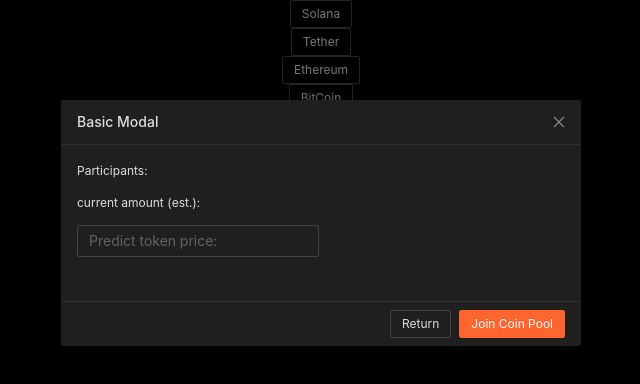
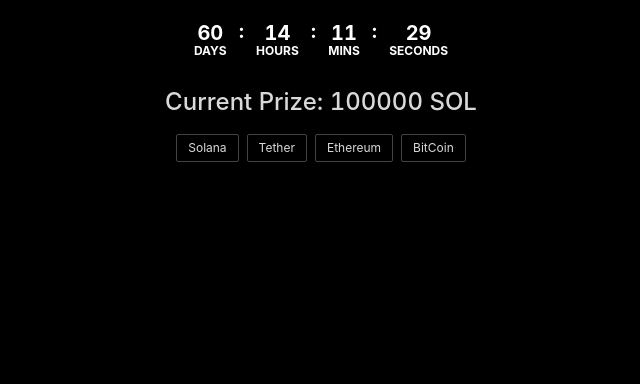
Before and after one commit to jessicateocw/CoinWarSample, a React (Create React App) app: page /game in a window 1280 px wide. Shown: the top 384 px of the page, without its empty margins (319-959 px from the left). Built offline with nearby package versions, Linux system fonts and the light colour scheme.

Commit message:
Adding fake game json, countdown and countdown results

```diff
--- a/src/page/Game.tsx
+++ b/src/page/Game.tsx
@@ -1,5 +1,6 @@
 import { Button, Input, message, Modal, Space } from "antd";
 import React, { useEffect, useState } from "react";
+import { CountdownTimer } from "./component/Timer";
 
 interface PoolData {
   poolName: string;
@@ -15,9 +16,24 @@ var datajson = [
   { poolName: "BitCoin", userGroup: ["userAdd"], totalAmount: 100 },
 ];
 
+//TODO: Should called from DB
+var game = {
+  id: 0,
+  // stringy Json type of startTime
+  startTime: "2022-07-26T07:46:36.611Z",
+  endTime: "2022-10-06T07:46:36.611Z",
+  prizeAmount: "100000 SOL",
+};
+
 const Game = () => {
+  var defaultPool: PoolData = {
+    poolName: "",
+    userGroup: [],
+    totalAmount: 0,
+  };
+  const [currentPool, setCurrentPool] = useState(defaultPool);
   const [predictionValue, setPredictionValue] = useState("");
-  const [isModalVisible, setIsModalVisible] = useState(true);
+  const [isModalVisible, setIsModalVisible] = useState(false);
   const [loading, setLoading] = useState(false);
 
   const success = () => {
@@ -36,11 +52,13 @@ const Game = () => {
     handleOk();
   };
 
+  //Functions for the Modal Pop up.
   const handleChange = (e: React.ChangeEvent<HTMLInputElement>) => {
     const { value: inputValue } = e.target;
     e.preventDefault();
     setPredictionValue(inputValue);
   };
+
   const handleOk = () => {
     setLoading(true);
     setTimeout(() => {
@@ -53,22 +71,32 @@ const Game = () => {
     setIsModalVisible(false);
   };
 
+  //Function to show Modal and Set Current Pool Selection
+  const handlePoolSelection = (pool: PoolData) => {
+    setIsModalVisible(true);
+    setCurrentPool(pool);
+  };
+
   return (
     <div id="status">
+      <CountdownTimer target={game.endTime} />
+      <h1>Current Prize: {game.prizeAmount} </h1>
+      <Space>
         {datajson.map((pool: PoolData, index: number) => (
           <div>
             <Button
               onClick={() => {
-              setIsModalVisible(true);
+                handlePoolSelection(pool);
               }}
             >
               {pool.poolName}
             </Button>
           </div>
         ))}
+      </Space>
 
       <Modal
-        title="Basic Modal"
+        title={currentPool.poolName}
         visible={isModalVisible}
         onOk={handleOk}
         onCancel={handleCancel}
@@ -87,8 +115,8 @@ const Game = () => {
         ]}
       >
         {/* <div className={styles.solana_coin} /> */}
-        <p>Participants: {}</p>
-        <p>current amount (est.): {}</p>
+        <p>Participants: {currentPool.userGroup.length}</p>
+        <p>current amount (est.): {currentPool.totalAmount}</p>
         <Space direction="vertical">
           <Input
             size="large"
--- /dev/null
+++ b/src/page/Winner.tsx
@@ -0,0 +1,59 @@
+import { Button, Modal } from "antd";
+import React, { useEffect, useState } from "react";
+
+const Winner = () => {
+  const [isModalVisible, setIsModalVisible] = useState(true);
+  const [loading, setLoading] = useState(false);
+  const [isWinner, setIsWinner] = useState(false);
+
+  //Functions for the Modal Pop up.
+  const handleOk = () => {
+    setLoading(true);
+    setTimeout(() => {
+      setLoading(false);
+      setIsModalVisible(false);
+    }, 3000);
+  };
+
+  const handleCancel = () => {
+    setIsModalVisible(false);
+  };
+
+  return (
+    <div id="winner">
+      <Button
+        onClick={() => {
+          setIsModalVisible(true);
+        }}
+        disabled={isWinner}
+      >
+        Claim reward!
+      </Button>
+      <Modal
+        title="Welcome Winner"
+        visible={isModalVisible}
+        onOk={handleOk}
+        onCancel={handleCancel}
+        footer={[
+          <Button key="back" onClick={handleCancel}>
+            Return
+          </Button>,
+          <Button
+            key="submit"
+            type="primary"
+            loading={loading}
+            onClick={handleOk}
+          >
+            Collect
+          </Button>,
+        ]}
+      >
+        {/* <div className={styles.solana_coin} /> */}
+        <p>Winner Gets this POP UP </p>
+        <p>Lucky you!!! Collect your prize</p>
+      </Modal>
+    </div>
+  );
+};
+
+export default Winner;
--- /dev/null
+++ b/src/page/component/Timer.tsx
@@ -0,0 +1,58 @@
+import React from "react";
+import { useCountdown } from "./useCountdown";
+import "../../styles/Countdown.css";
+import Winner from "../Winner";
+
+const CountdownTimer = ({ target }: any) => {
+  const [days, hours, minutes, seconds] = useCountdown(target);
+
+  if (days + hours + minutes + seconds <= 0) {
+    return <GameEnd />;
+  } else {
+    return (
+      <ShowCounter
+        days={days}
+        hours={hours}
+        minutes={minutes}
+        seconds={seconds}
+      />
+    );
+  }
+};
+
+const ShowCounter = ({ days, hours, minutes, seconds }: any) => {
+  return (
+    <div className="show-counter">
+      <a className="countdown-link">
+        <DateTimeDisplay value={days} type={"Days"} isDanger={days <= 3} />
+        <p>:</p>
+        <DateTimeDisplay value={hours} type={"Hours"} isDanger={false} />
+        <p>:</p>
+        <DateTimeDisplay value={minutes} type={"Mins"} isDanger={false} />
+        <p>:</p>
+        <DateTimeDisplay value={seconds} type={"Seconds"} isDanger={false} />
+      </a>
+    </div>
+  );
+};
+
+const GameEnd = () => {
+  return (
+    <div className="expired-notice">
+      <span>Game END !!!</span>
+      <p>Winners collect your prize.</p>
+      <Winner />
+    </div>
+  );
+};
+
+const DateTimeDisplay = ({ value, type, isDanger }: any) => {
+  return (
+    <div className={isDanger ? "countdown danger" : "countdown"}>
+      <p>{value}</p>
+      <span>{type}</span>
+    </div>
+  );
+};
+
+export { CountdownTimer };
--- /dev/null
+++ b/src/page/component/useCountdown.tsx
@@ -0,0 +1,33 @@
+import { useEffect, useState } from "react";
+
+const useCountdown = (targetDate: string) => {
+  const countDownDate = new Date(targetDate).getTime();
+
+  const [countDown, setCountDown] = useState(
+    countDownDate - new Date().getTime()
+  );
+
+  useEffect(() => {
+    const interval = setInterval(() => {
+      setCountDown(countDownDate - new Date().getTime());
+    }, 1000);
+
+    return () => clearInterval(interval);
+  }, [countDownDate]);
+
+  return getReturnValues(countDown);
+};
+
+const getReturnValues = (countDown: number) => {
+  // calculate time left
+  const days = Math.floor(countDown / (1000 * 60 * 60 * 24));
+  const hours = Math.floor(
+    (countDown % (1000 * 60 * 60 * 24)) / (1000 * 60 * 60)
+  );
+  const minutes = Math.floor((countDown % (1000 * 60 * 60)) / (1000 * 60));
+  const seconds = Math.floor((countDown % (1000 * 60)) / 1000);
+
+  return [days, hours, minutes, seconds];
+};
+
+export { useCountdown };
--- /dev/null
+++ b/src/styles/Countdown.css
@@ -0,0 +1,58 @@
+.expired-notice {
+  text-align: center;
+  padding: 2rem;
+  border: 1px solid #ebebeb;
+  border-radius: 0.25rem;
+  margin: 0.5rem;
+}
+
+.expired-notice > span {
+  font-size: 2.5rem;
+  font-weight: bold;
+  color: red;
+}
+
+.expired-notice > p {
+  font-size: 1.5rem;
+}
+
+.show-counter {
+  padding: 0.5rem;
+}
+
+.show-counter .countdown-link {
+  display: flex;
+  flex-direction: row;
+  justify-content: center;
+  align-items: center;
+  font-weight: 700;
+  font-size: 1.25rem;
+  line-height: 1.75rem;
+  padding: 0.5rem;
+  border: 1px solid #000;
+  border-radius: 0.25rem;
+  text-decoration: none;
+  color: #fff;
+}
+
+.show-counter .countdown {
+  line-height: 1.25rem;
+  padding: 0 0.75rem 0 0.75rem;
+  align-items: center;
+  display: flex;
+  flex-direction: column;
+}
+
+.show-counter .countdown.danger {
+  color: #ff0000;
+}
+
+.show-counter .countdown > p {
+  margin: 0;
+}
+
+.show-counter .countdown > span {
+  text-transform: uppercase;
+  font-size: 0.75rem;
+  line-height: 1rem;
+}
```
Lines whose indentation alone changed are shown as unchanged.
